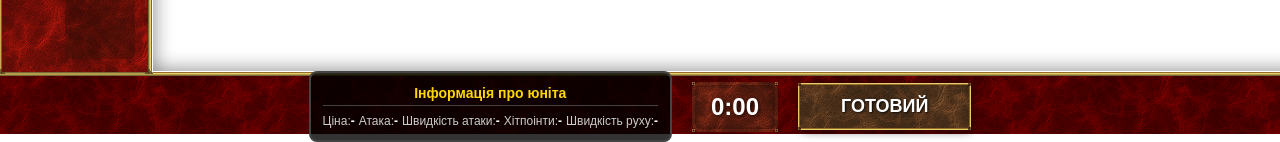
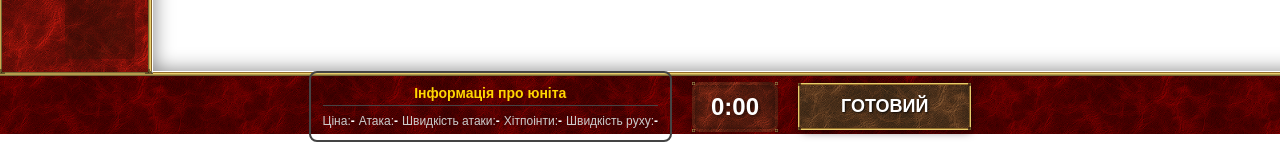
Before and after one commit to madestavich/stratega, a website with bundled scripts: page game/game.html in a window 1280 px wide. Shown: the part 732-874 px from the top of the page. Built offline with nearby package versions, Linux system fonts and the light colour scheme; no server answers.

Commit message:
unit info

```diff
--- a/game/style.css
+++ b/game/style.css
@@ -155,7 +155,6 @@ canvas {
 }
 
 .unit-info {
-  background: rgba(0, 0, 0, 0.8);
   border: 2px solid #444;
   border-radius: 8px;
   padding: 12px;
```
